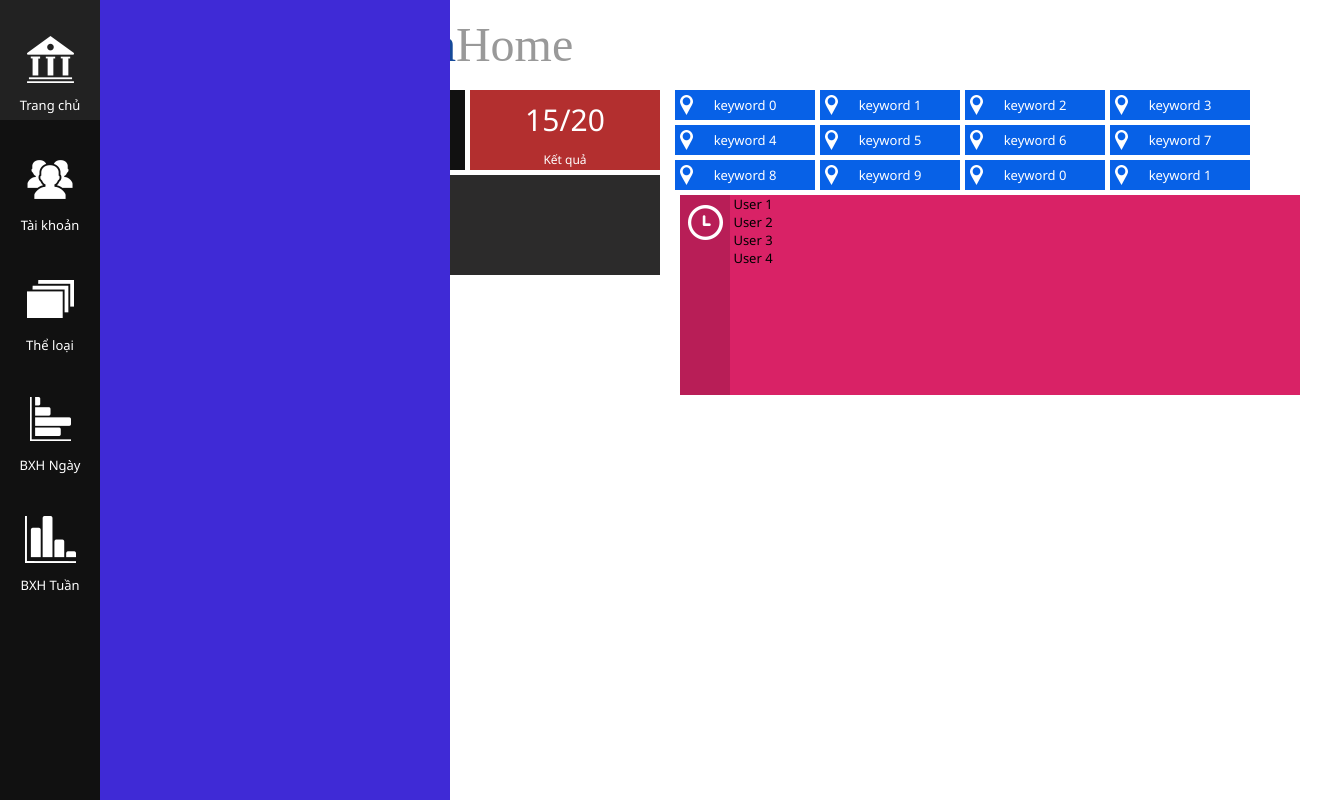
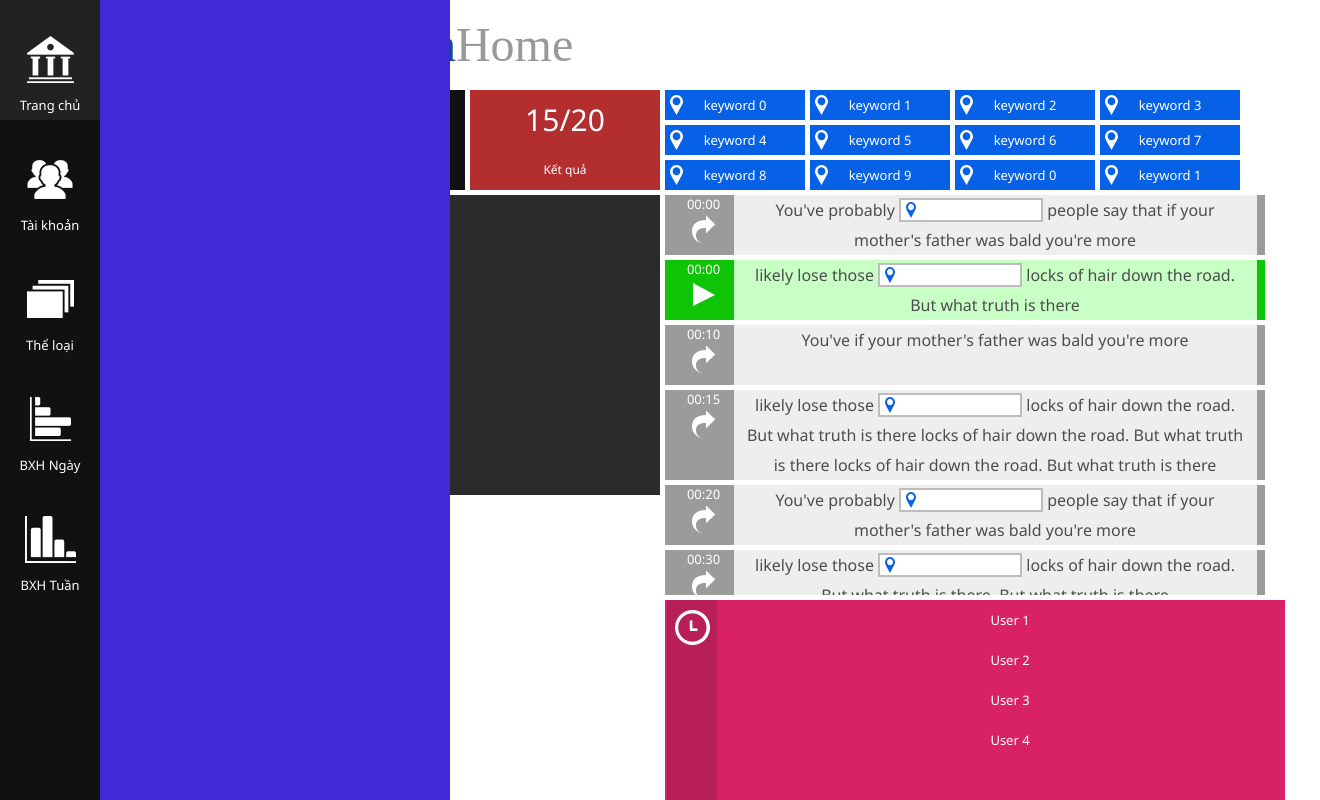
Before and after one commit to SanhNX/prj-learningenglish, a PHP site: page /ds-play.html in a window 1320 px wide. Run offline with PHP 8.4, Linux system fonts and the light colour scheme.

Commit message:
[Design] Layout

```diff
--- a/css/style.css
+++ b/css/style.css
@@ -199,6 +199,8 @@ body {
 	float: left;
 	background: #FFF;
 	margin-left: 100px;
+	text-align: center;
+	font-size: 0;
 	z-index: 0;
 }
 
@@ -209,6 +211,7 @@ body {
 	font-family: "Segoe UI light";
 	color: #16499a;
 	text-indent: 20px;
+	text-align: left;
 }
 
 .form-head .form-head-gray {
@@ -231,6 +234,7 @@ body {
 	background: url("../images/temp.jpg") no-repeat center #EEEEEE;
 	color: #FFFFFF;
 	position: relative;
+	font-size: 13px;
 	left: 0px;
 	top: 0px;
 
@@ -328,8 +332,8 @@ body {
 	float: left;
 	height: 200px;
 	width: 620px;
-    margin-left: 10px;
 	background-color: #d92266;
+	font-size: 0;
 }
 
 .control-rank-head {
@@ -340,34 +344,42 @@ body {
 }
 
 .control-rank-list {
-    width: 50px;
+	width: 566px;
 	height: 100%;
 	display: inline-block;
 	vertical-align: top;
 	margin: 0;
 	padding: 0;
 	list-style: none;
+	font-size: 13px;
+}
+.control-rank-item {
+	height: 40px;
+	line-height: 40px;
+	text-indent: 20px;
+	color: #FFF;
 }
 
 /* ★★★★★★★★★★★★★★★★★★★★★★★ PLAY ★★★★★★★★★★★★★★★★★★★★★★★★★★★★★*/
 .panel-video {
-    width: 570px;
-    float: left;
+	width: 565px;
+	display: inline-block;
+	vertical-align: top;
 }
 
 .video-control {
-    height: 80px;
+	height: 100px;
 }
 
 .video-control-metro {
 	position: relative;
-    height: 80px;
+	height: 100px;
+	line-height: 160px;
 	width: 80px;
 	background-color: #111;
 	color: #FFF;
 	float: left;
 	margin-left: 5px;
-    line-height: 140px;
 	text-align: center;
 	font-size: 12px;
 }
@@ -387,7 +399,12 @@ body {
 .video-control-metro.scroll {
 	background: url("../images/icon/autoscroll.png") center 15px no-repeat #111;
 }
-
+.skip5,.back5,.scroll{
+	cursor: pointer;
+}
+.skip5:hover, .back5:hover, .scroll:hover{
+	background-color: #333;
+}
 .video-control-metro.score {
 	background-color: #B32F2F;
 }
@@ -403,18 +420,20 @@ body {
 }
 
 .video-player {
-    height: 100px;
+	height: 300px;
 	background-color: #2C2B2B;
-    margin: 5px 10px 0px 5px;
+	margin: 5px;
 }
 
 .panel-play {
 	width: 590px;
-    float: left;
+	display: inline-block;
+	vertical-align: top;
 }
 
 .play-keywords {
-
+	clear: both;
+	min-height: 100px;
 }
 
 .play-keyword-item {
@@ -424,13 +443,15 @@ body {
 	text-align: center;
 	float: left;
 	color: #FFF;
-    background:url("../images/icon/pin-map-ico.png") no-repeat 5px center #0761E7;
-    margin: 0px 0px 5px 5px;
+	font-size: 13px;
+	background: url("../images/icon/pin-map-ico.png") no-repeat 5px center #0761E7;
+	margin: 0px 5px 5px 0px;
 	cursor: pointer;
 	-webkit-transition: all 100ms linear;
 	-moz-transition: all 100ms linear;
 	transition: all 100ms linear;
 }
+
 .play-keyword-item:hover {
 	background-color: #054CB6;
 }
@@ -442,5 +463,70 @@ body {
 }
 
 .play-exam {
+	overflow-x: auto;
+	overflow-y: scroll;
+	width: 600px;
+	height: 400px;
+	margin-bottom: 5px;
+}
+
+.play-exam-item {
+	clear: both;
+	margin-bottom: 5px;
+	font-size: 0;
+	background-color: #9B9B9B;
+}
+.play-exam-item.play {
+	background-color: #0FC407;
+}
+
+.play-exam-tag {
+	display: inline-block;
+	width: 60px;
+	height: 60px;
+	background: url("../images/icon/seek-ico.png") no-repeat center 20px #9B9B9B;
+	text-align: center;
+	font-size: 13px;
+	color: #FFF;
+	cursor: pointer;
+	vertical-align: top;
+}
+.play-exam-tag:hover {
+	background-color: #777;
+}
+
+.play-exam-text {
+	display: inline-block;
+	width: 503px;
+	padding: 0px 10px;
+	line-height: 30px;
+	min-height: 60px;
+	font-size: 16px;
+	background: #EEE;
+	color: #4D4D4D;
+	vertical-align: top;
+}
+
+.play-exam-item.play .play-exam-tag {
+	background: url("../images/icon/play-ico.png") no-repeat center 20px #0FC407;
+}
+
+.play-exam-item.play .play-exam-text {
+	background: #C7FFC5;
+}
+
+.play-exam-answer {
+	height: 20px;
+	line-height: 20px;
+	border: 2px solid #BDBDBD;
+	background: url("../images/icon/pin-map-blue-ico.png") no-repeat 5px center #FFF;
+	padding: 0px 0px 0px 20px;
+	width: 120px;
+	color: #111;
+	font-family: "Segoe UI";
+	font-size: 15px;
+}
+/*Control 2*/
+.control-play-post{
 
 }
--- a/ds-play.html
+++ b/ds-play.html
@@ -113,7 +113,78 @@
 				<div class="play-keyword-item">keyword 0</div>
 				<div class="play-keyword-item">keyword 1</div>
 			</div>
-            <div class="play-exam"></div>
+			<div class="play-exam">
+				<div class="play-exam-list">
+					<div class="play-exam-item">
+						<a class="play-exam-tag">
+							<span class="caption-time">00:00</span>
+						</a>
+
+						<div class="play-exam-text">You've probably
+							<input class="play-exam-answer" type="text" value="" name="answer[]">
+							people say that if your mother's father was bald you're more
+						</div>
+					</div>
+					<div class="play-exam-item play">
+						<a class="play-exam-tag">
+							<span class="caption-time">00:00</span>
+						</a>
+
+						<div class="play-exam-text">likely lose those
+							<input class="play-exam-answer" type="text" value="" name="answer[]">
+							locks of hair down the road. But what truth is there
+						</div>
+					</div>
+					<div class="play-exam-item">
+						<a class="play-exam-tag">
+							<span class="caption-time">00:10</span>
+						</a>
+
+						<div class="play-exam-text">You've if your mother's father was bald you're more
+						</div>
+					</div>
+					<div class="play-exam-item">
+						<a class="play-exam-tag">
+							<span class="caption-time">00:15</span>
+						</a>
+
+						<div class="play-exam-text">likely lose those
+							<input class="play-exam-answer" type="text" value="" name="answer[]">
+							locks of hair down the road. But what truth is there locks of hair down the road. But what
+							truth is there
+							locks of hair down the road. But what truth is there
+						</div>
+					</div>
+					<div class="play-exam-item">
+						<a class="play-exam-tag">
+							<span class="caption-time">00:20</span>
+						</a>
+
+						<div class="play-exam-text">You've probably
+							<input class="play-exam-answer" type="text" value="" name="answer[]">
+							people say that if your mother's father was bald you're more
+						</div>
+					</div>
+					<div class="play-exam-item">
+						<a class="play-exam-tag">
+							<span class="caption-time">00:30</span>
+						</a>
+
+						<div class="play-exam-text">likely lose those
+							<input class="play-exam-answer" type="text" value="" name="answer[]">
+							locks of hair down the road. But what truth is there. But what truth is there
+						</div>
+					</div>
+				</div>
+			</div>
+
+			<div class="control-play-post">
+				<div class="control-button finish">
+				</div>
+				<div class="control-button retry">
+				</div>
+				<div class="control-button error">
+				</div>
 				<div class="control-rank-recent">
 					<div class="control-rank-head"></div>
 					<ul class="control-rank-list">
```
Also changed, not shown: images/icon/pin-map-blue-ico.png (added), images/icon/play-ico.png (added), images/icon/seek-ico.png (added). Lines whose indentation alone changed are shown as unchanged.
